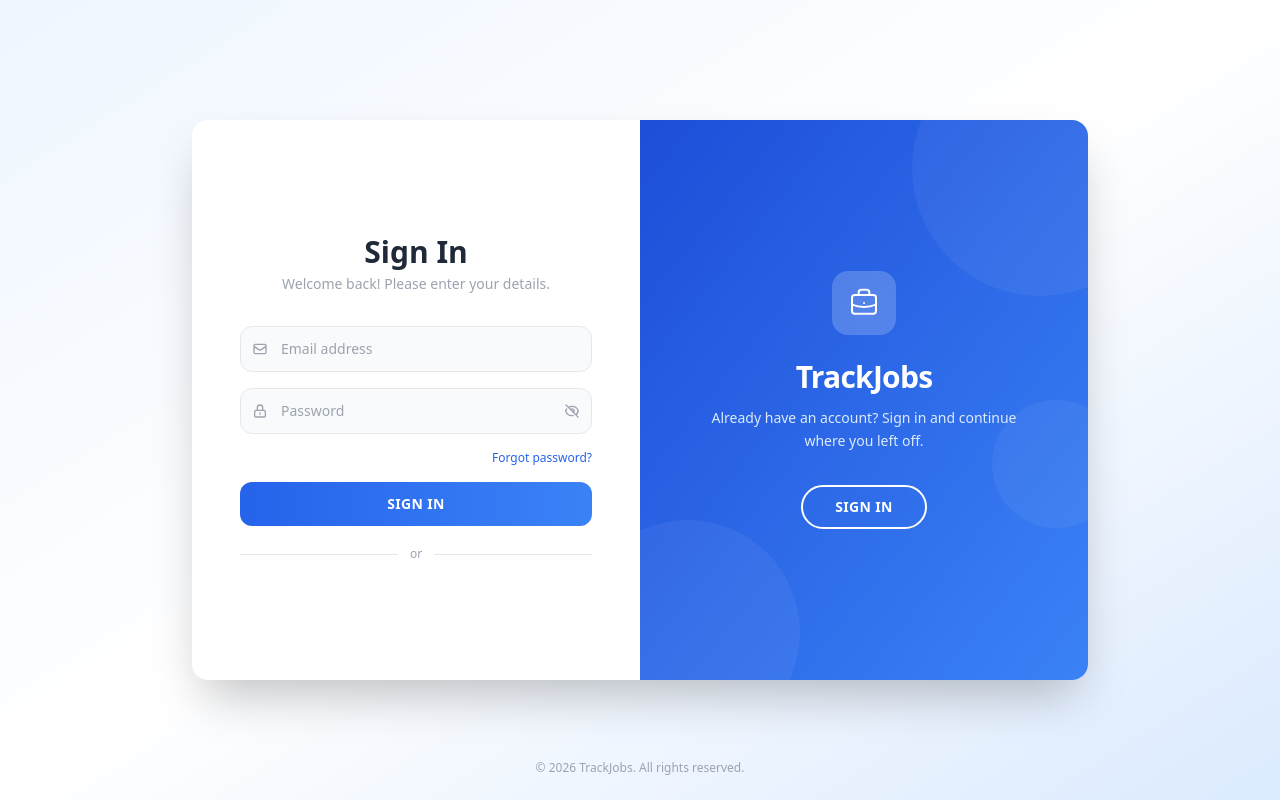
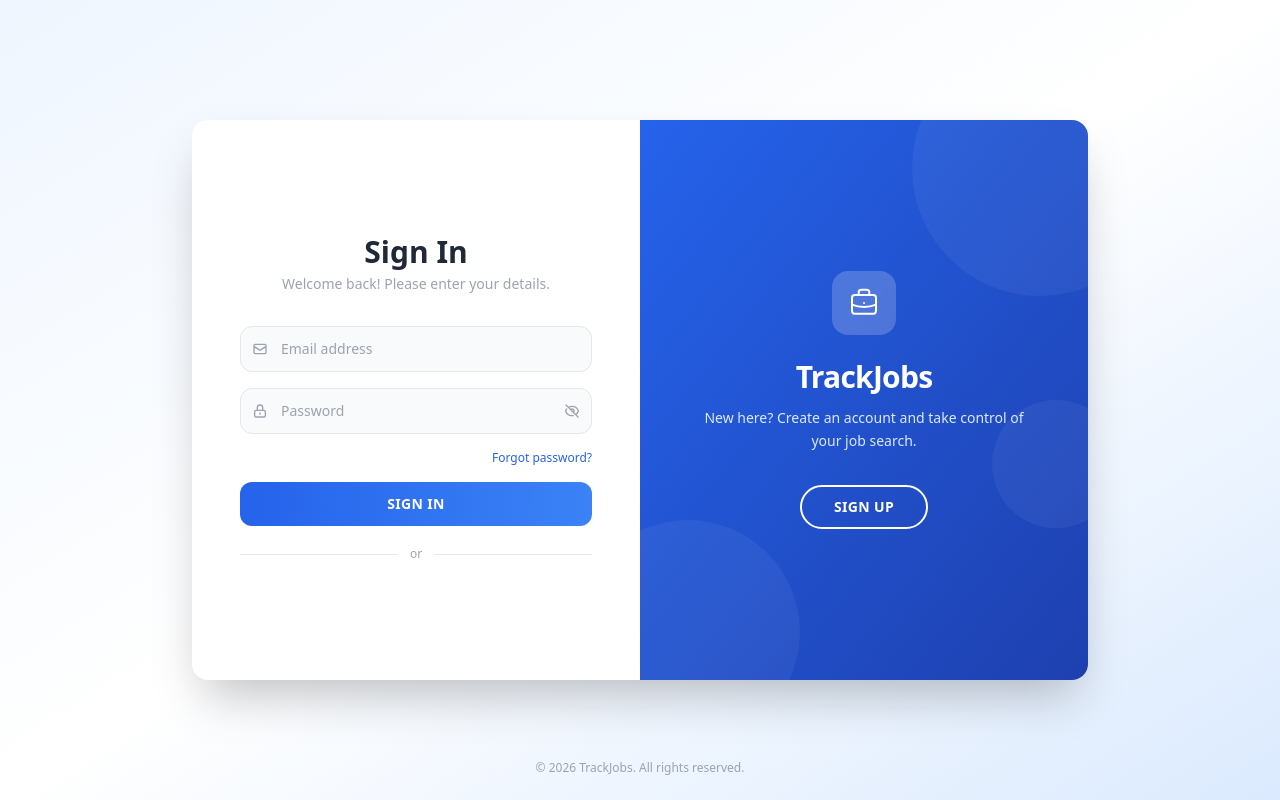
Before and after one commit to basarardabaykal/trackjobapplications-frontend, a React (Vite) app: page /login in a window 1280 px wide. Built offline with nearby package versions, Linux system fonts and the light colour scheme.

Commit message:
fix(auth): fix overlay inner panel transform direction
translateX(50%) was pushing content entirely out of view causing
white blank panel. Changed to translateX(-50%) for sign-in mode
and translateX(0) for sign-up mode to correctly show right/left panels.

```diff
--- a/src/components/auth/OverlayPanel.tsx
+++ b/src/components/auth/OverlayPanel.tsx
@@ -12,7 +12,7 @@
       {/* Inner sliding container — 200% wide, slides left/right */}
       <div
         className="relative flex w-[200%] h-full transition-transform duration-700 ease-in-out"
-        style={{ transform: isSignUp ? 'translateX(50%)' : 'translateX(0)' }}
+        style={{ transform: isSignUp ? 'translateX(0)' : 'translateX(-50%)' }}
       >
         {/* Left panel — visible in Sign Up mode */}
         <div className="w-1/2 h-full flex flex-col items-center justify-center px-10 bg-gradient-to-br from-blue-700 to-blue-500 text-white relative overflow-hidden">
```
